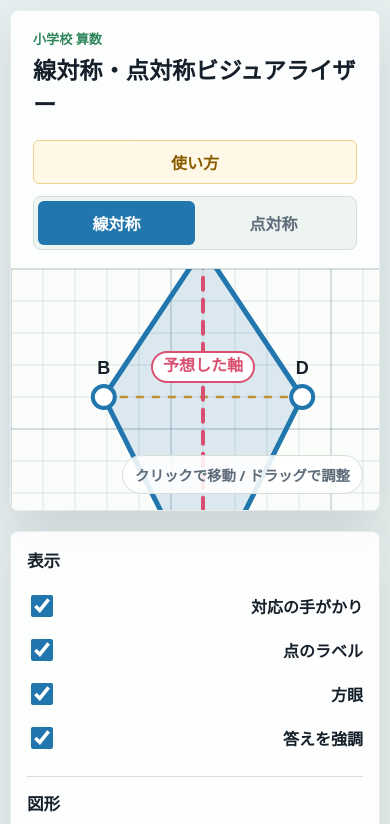
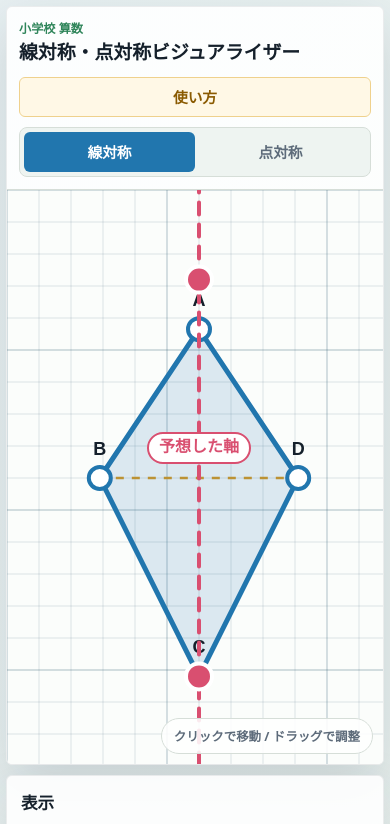
Before and after one commit to POTATOCASE0204/symmetry-lesson-app, a website: page index.html in a window 390 px wide. Shown: the top 824 px of the page. Drawn offline with Linux system fonts and the light colour scheme.

Commit message:
Update styles.css

```diff
--- a/styles.css
+++ b/styles.css
@@ -386,24 +386,46 @@
 @media (max-width: 680px) {
   .app-shell {
     padding: 10px;
+    gap: 10px;
   }
 
   .topbar {
     align-items: stretch;
     flex-direction: column;
+    gap: 12px;
+    padding: 14px;
   }
 
   .top-actions {
     align-items: stretch;
     flex-direction: column;
+    gap: 10px;
   }
 
   .mode-tabs {
     min-width: 0;
   }
 
+  h1 {
+    font-size: 1.35rem;
+    line-height: 1.25;
+  }
+
+  .stage-wrap {
+    height: min(72vh, 560px);
+    min-height: 420px;
+  }
+
+  .stage-hint {
+    right: 10px;
+    bottom: 10px;
+    max-width: calc(100% - 20px);
+    font-size: 0.78rem;
+  }
+
   .control-panel {
     grid-template-columns: 1fr;
+    padding: 14px;
   }
 
   .panel-section {
@@ -412,3 +434,78 @@
     padding-right: 0;
   }
 }
+
+@media (max-width: 430px) {
+  .app-shell {
+    padding: 6px;
+  }
+
+  .workspace,
+  .control-panel {
+    border-radius: 6px;
+  }
+
+  .topbar {
+    padding: 12px;
+  }
+
+  h1 {
+    font-size: 1.18rem;
+  }
+
+  .eyebrow {
+    font-size: 0.76rem;
+  }
+
+  .tab,
+  .tool-button,
+  .wide-button,
+  .help-button,
+  .shape-list button {
+    min-height: 40px;
+    font-size: 0.92rem;
+  }
+
+  .stage-wrap {
+    height: 68vh;
+    min-height: 360px;
+  }
+
+  .switch {
+    min-height: 38px;
+    font-size: 0.95rem;
+  }
+
+  .button-grid {
+    grid-template-columns: 1fr;
+  }
+
+  .feedback {
+    min-height: 0;
+    font-size: 0.92rem;
+  }
+
+  .help-dialog {
+    width: calc(100vw - 16px);
+  }
+
+  .help-head {
+    padding: 14px;
+  }
+
+  .help-content {
+    padding: 14px;
+    line-height: 1.7;
+  }
+}
+
+@media (max-width: 360px) {
+  .stage-wrap {
+    height: 64vh;
+    min-height: 320px;
+  }
+
+  h1 {
+    font-size: 1.08rem;
+  }
+}
```
